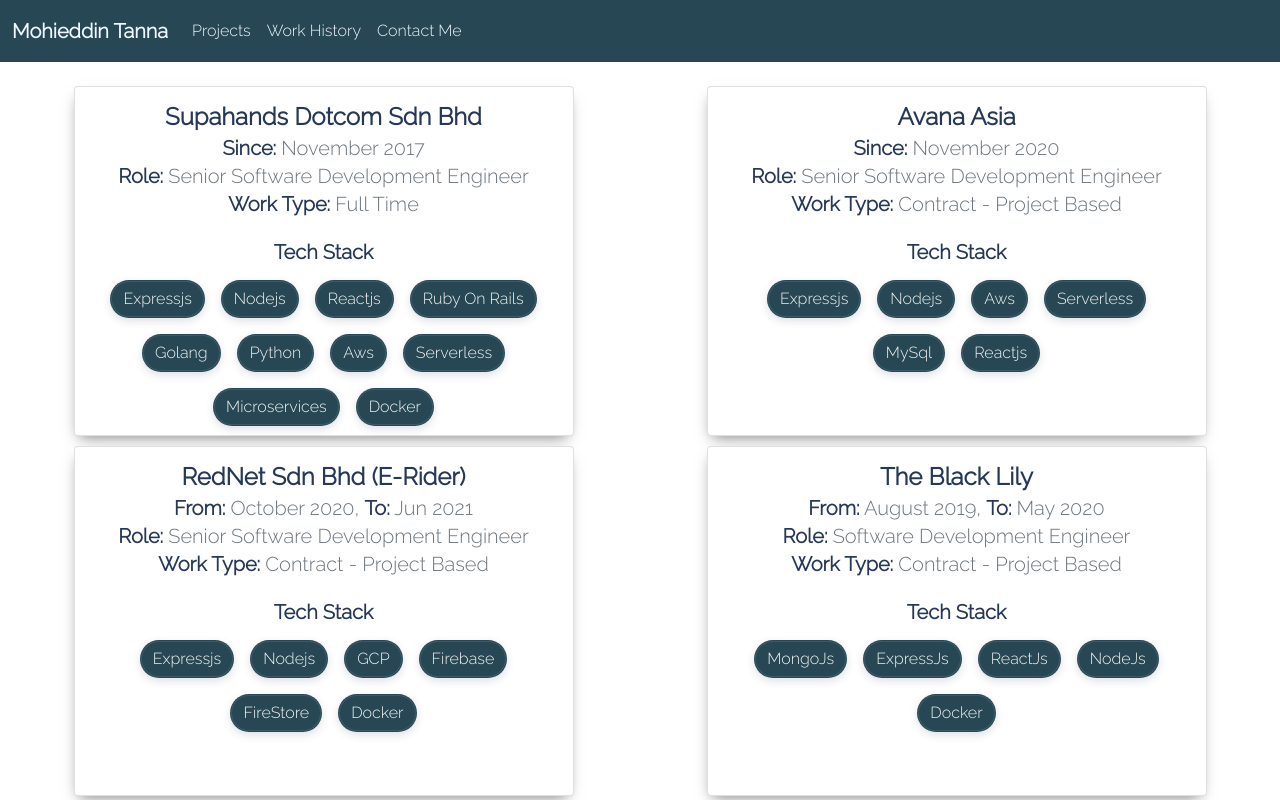
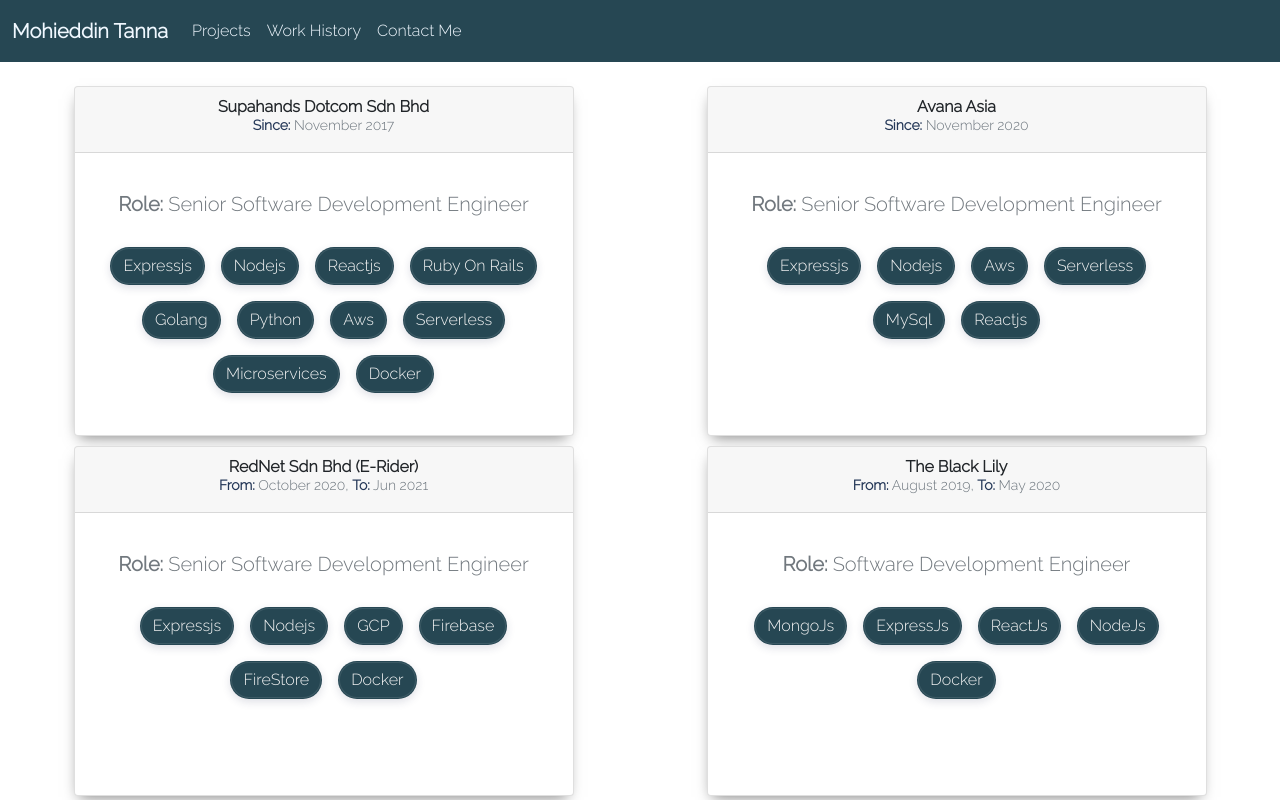
Before and after one commit to mohie93/portfolio, a React (Create React App) app: page /work_history in a window 1280 px wide. Shown: the top 800 px of the page. Built offline with nearby package versions, Linux system fonts and the light colour scheme.

Commit message:
Added more style

```diff
--- a/src/components/ContactMe.js
+++ b/src/components/ContactMe.js
@@ -1,7 +1,7 @@
 import {motion} from "framer-motion";
 
 function ContactMe() {
-  return <motion.div whileHover={{scale:1.02}} className={"contact-me-container m-auto text-center text-capitalize"}>
+  return <motion.div className={"contact-me-container mx-auto text-center text-capitalize mt-4"}>
     <div className={"mt-4 mb-4"}>
       <h1>wanna say Hello?</h1>
       <span className={"m-2"}>
@@ -15,10 +15,14 @@
     <hr className={"m-auto w-25"}/>
     <div className={"mt-4"}>
       <h1>find me online</h1>
-      <a className="social-icon fa fa-linkedin-square" aria-hidden="true" href={"https://www.linkedin.com/in/mohie93/"} target={"_blank"} rel="noreferrer"> </a>
-      <a className="social-icon fa fa-twitter-square" aria-hidden="true" href={"https://twitter.com/MohieddinTanna"} target={"_blank"} rel="noreferrer"> </a>
-      <a className="social-icon fa fa-github-square" aria-hidden="true" href={"https://github.com/mohie93"} target={"_blank"} rel="noreferrer"> </a>
-      <a className="social-icon fa fa-medium" aria-hidden="true" href={"https://medium.com/@mohie93"} target={"_blank"} rel="noreferrer"> </a>
+      <motion.a whileHover={{scale:1.2}} className="social-icon fa fa-linkedin-square" aria-hidden="true"
+         href={"https://www.linkedin.com/in/mohie93/"} target={"_blank"} rel="noreferrer"> </motion.a>
+      <motion.a whileHover={{scale:1.2}} className="social-icon fa fa-twitter-square" aria-hidden="true" href={"https://twitter.com/MohieddinTanna"}
+         target={"_blank"} rel="noreferrer"> </motion.a>
+      <motion.a whileHover={{scale:1.2}} className="social-icon fa fa-github-square" aria-hidden="true" href={"https://github.com/mohie93"}
+         target={"_blank"} rel="noreferrer"> </motion.a>
+      <motion.a whileHover={{scale:1.2}} className="social-icon fa fa-medium" aria-hidden="true" href={"https://medium.com/@mohie93"}
+         target={"_blank"} rel="noreferrer"> </motion.a>
     </div>
   </motion.div>
 }
--- a/src/components/WorkHistory.js
+++ b/src/components/WorkHistory.js
@@ -2,12 +2,12 @@
 
 const displayWorkingPeriod = company => {
   if (!company.stillWorkingHere) {
-    return <h5 className="card-subtitle mb-2 text-muted">
+    return <p className="card-subtitle mb-2 text-muted">
       <strong className={"item-title"}>From:</strong> {company.joinedDate}, <strong
-      className={"item-title"}>To:</strong> {company.resignDate} </h5>
+      className={"item-title"}>To:</strong> {company.resignDate} </p>
   } else {
-    return <h5 className="card-subtitle mb-2 text-muted"><strong
-      className={"item-title"}>Since:</strong> {company.joinedDate} </h5>
+    return <p className="card-subtitle mb-2 text-muted"><strong
+      className={"item-title"}>Since:</strong> {company.joinedDate} </p>
   }
 };
 
@@ -65,21 +65,19 @@
       companies.map((company, index) => (
         <motion.div key={index} className={"item"} whileHover={{scale: 1.02}}>
           <div className="card">
+            <div className="card-header">
+              <strong>{company.name}</strong>
+              <small>{displayWorkingPeriod(company)}</small>
+            </div>
             <div className="card-body">
-              <h4 className="card-title text-center"><strong>{company.name}</strong></h4>
-              {displayWorkingPeriod(company)}
-              <h5 className="card-subtitle mb-2 text-muted"><strong
-                className={"item-title"}>Role:</strong> {company.role}
-              </h5>
-              <h5 className="card-subtitle mb-2 text-muted"><strong className={"item-title"}>Work
-                Type:</strong> {company.workStyle} </h5>
-              <h5 className="card-subtitle mb-2 text-muted text-center mt-4"><strong className={"item-title"}>Tech
-                Stack </strong></h5>
-              <div className="card-title text-center">
-                {company.techStack.split(',').map((item, index) => {
-                  return <span key={index} className="btn bt-sml btn-round btn-trq m-2">{item}</span>
-                })}
-              </div>
+              <blockquote className="blockquote mb-0">
+                <p><strong>Role:</strong> {company.role}</p>
+                <footer className="card-title text-center">
+                  {company.techStack.split(',').map((item, index) => {
+                    return <span key={index} className="btn bt-sml btn-round btn-trq m-2">{item}</span>
+                  })}
+                </footer>
+              </blockquote>
             </div>
           </div>
         </motion.div>
```
